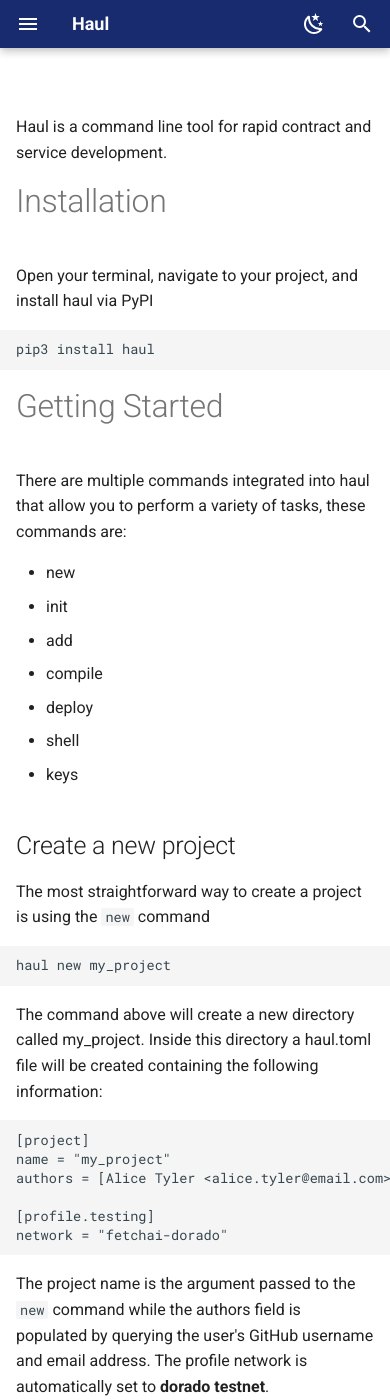
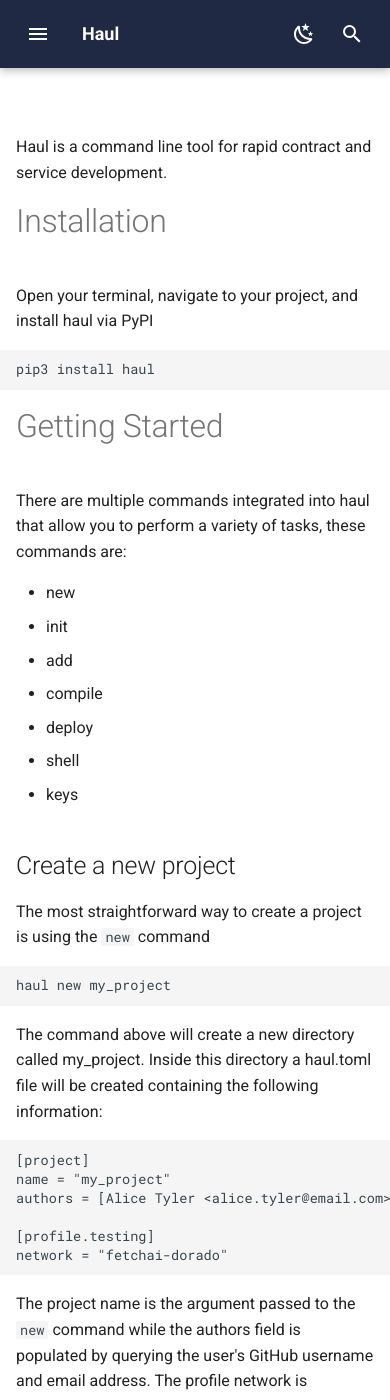
Before and after one commit to fetchai/jenesis, an MkDocs documentation site: the page built from docs/index.md, in a window 390 px wide and 1400 px high. Built offline with MkDocs 1.6.1 and Material for MkDocs 9.7.7, drawn with Linux system fonts in a browser that asks for light colours; comment, search, counter and statistics services are not loaded.

Commit message:
docs: css update

```diff
--- a/docs/css/my-styles.css
+++ b/docs/css/my-styles.css
@@ -1,25 +1,77 @@
-pre {
-    background-color: #f8f8f7;
-  }
+/*overriding the header*/
+.md-header-nav__button.md-logo img {
+	width: auto!important;
+}
 
-  code {
-    background-color: #0083fb;
-  }
-  /* Katharine's css additions */
-  .md-header,
-  .md-tabs,
-  .md-footer-meta,
-  .md-footer-nav,
-  .md-footer-nav__inner {
-    background-color: #172b6e;
-  }
+.md-nav__button .md-logo{
+	width: auto!important;
+}
 
-  .md-nav__title {
-    color: #f8f8f7;
-  }
+@media screen and (max-width: 76.1875em){
+	.md-nav--primary .md-nav__title[for=__drawer] {
+			background-color:#202943!important;
 
-  /* Needed so that Mermaid UML diagrams don't end up being massively tall */
-  svg{
-    height: auto;
+	}
 
-  }
+	.md-nav--primary .md-nav__title[for=__drawer] img{
+		width: 180px;
+	    height: auto;
+	}
+}
+
+.md-header{
+	background-color:#202943!important;
+	padding: 10px;
+	height: auto;
+}
+
+
+/*home page styling*/
+.parent {
+display: grid;
+grid-template-columns: repeat(3, 1fr);
+grid-template-rows: auto auto auto auto;
+grid-column-gap: 6px;
+grid-row-gap: 6px;
+color: white;
+}
+
+.grid_item {
+	padding: 15px;
+	border-radius: 5px;
+}
+
+.div1 {
+	grid-area: 1 / 1 / 3 / 4;
+	background-color: #121A30;
+	padding-top: 160px;
+	text-align: right;
+	padding-right: 30px;
+}
+/* .div2 { grid-area: 3 / 1 / 4 / 4; background-color: #80D2C6} */
+/* .div3 { grid-area: 4 / 1 / 5 / 2; background-color: #F0F0F0; height: 260px;} */
+.div4 { grid-area: 3 / 1 / 3 / 2; background-color: #F0F0F0; height: 260px; color: #222;}
+.div5 { grid-area: 3 / 2 / 3 / 3; background-color: #F0F0F0; height: 260px; color: #222;}
+.div6 { grid-area: 4 / 1 / 6 / 4; margin: 1px solid black; color: #222;}
+.div7 { grid-area: 6 / 1 / 7 / 4;  margin: 1px solid black; color: #222;}
+.div8 { grid-area: 7 / 1 / 8 / 4;  margin: 1px solid black; color: #222;}
+.div9 { grid-area: 8 / 1 / 9 / 4;  margin: 1px solid black; color: #222;}
+
+.black-link{
+	color: black!important;
+}
+
+/*overriding the announcement style*/
+.md-banner {
+  color: white;
+  background-color: #3B82F6;
+  text-align: center;
+}
+
+.md-banner .announcement-link {
+  color: white;
+}
+
+.md-banner .announcement-link:hover {
+  color: hsla(0, 100%, 100%, 0.7);
+}
```
